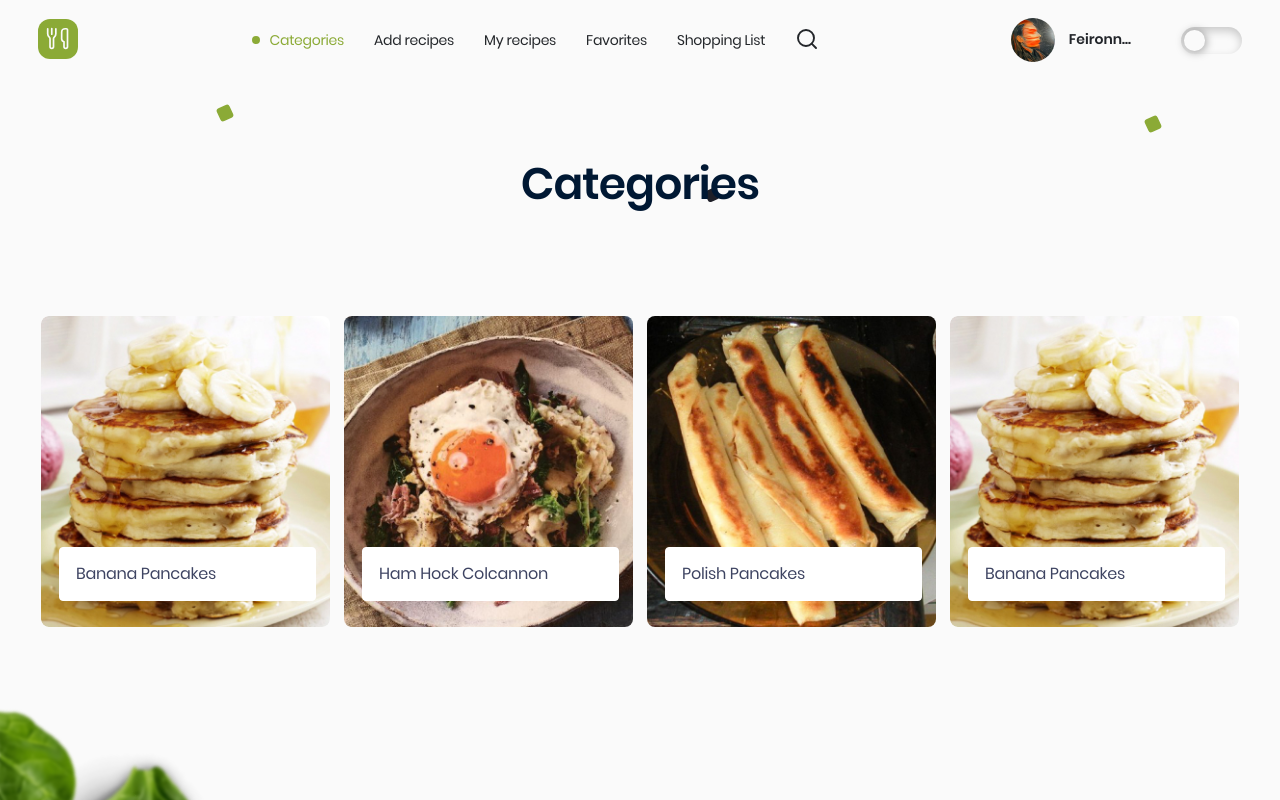
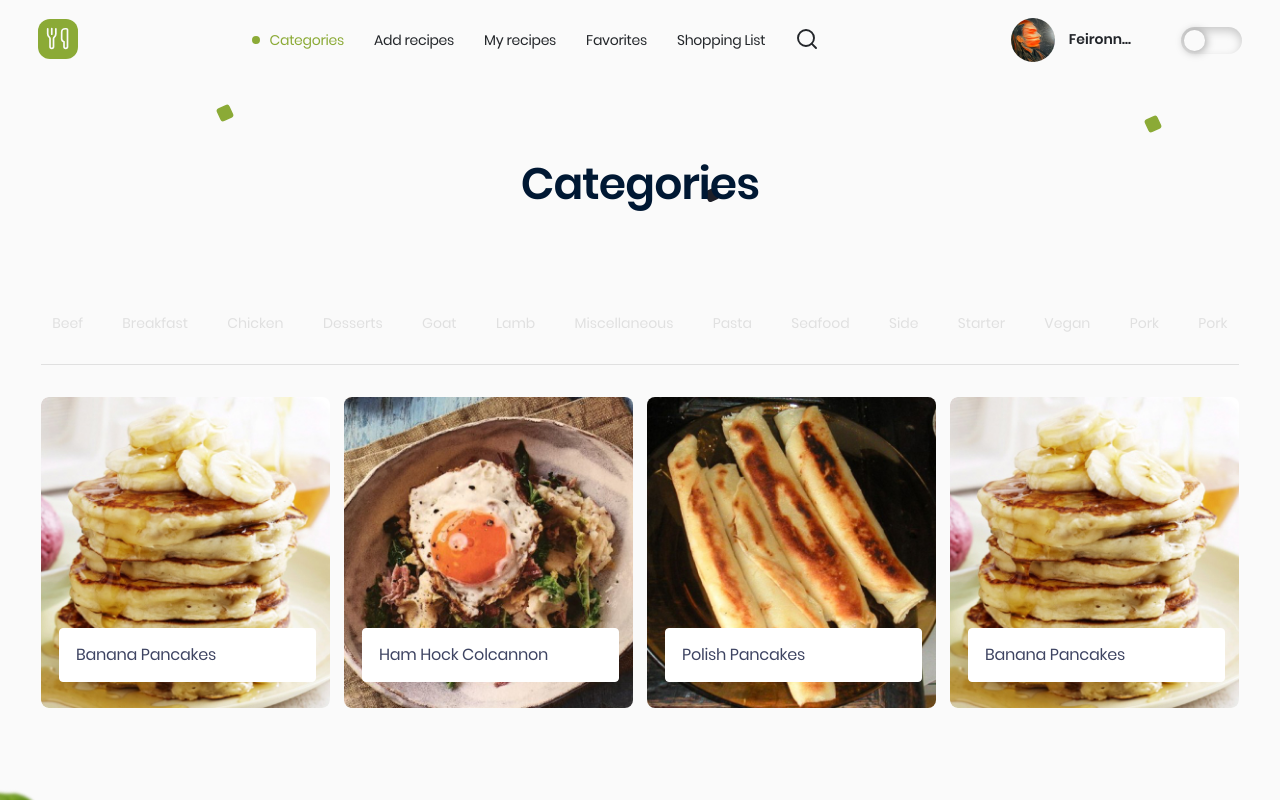
Before and after one commit to pawelrogowski/soYum, a React (Vite) app: page /categories in a window 1280 px wide. Built offline with nearby package versions, Linux system fonts and the light colour scheme.

Commit message:
🚀feat: added category filter

```diff
--- /dev/null
+++ b/src/components/CategoryFilter/CategoryFilter.jsx
@@ -0,0 +1,53 @@
+import { StyledNav } from "./CategoryFilter.styled";
+import { NavLink } from "react-router-dom";
+
+export const CategoryFilter = () => {
+  return (
+    <StyledNav>
+      <ul>
+        <li>
+          <NavLink to="#">Beef</NavLink>
+        </li>
+        <li>
+          <NavLink to="#">Breakfast</NavLink>
+        </li>
+        <li>
+          <NavLink to="#">Chicken</NavLink>
+        </li>
+        <li>
+          <NavLink to="#">Desserts</NavLink>
+        </li>
+        <li>
+          <NavLink to="#">Goat</NavLink>
+        </li>
+        <li>
+          <NavLink to="#">Lamb</NavLink>
+        </li>
+        <li>
+          <NavLink to="#">Miscellaneous</NavLink>
+        </li>
+        <li>
+          <NavLink to="#">Pasta</NavLink>
+        </li>
+        <li>
+          <NavLink to="#">Seafood</NavLink>
+        </li>
+        <li>
+          <NavLink to="#">Side</NavLink>
+        </li>
+        <li>
+          <NavLink to="#">Starter</NavLink>
+        </li>
+        <li>
+          <NavLink to="#">Vegan</NavLink>
+        </li>
+        <li>
+          <NavLink to="#">Pork</NavLink>
+        </li>
+        <li>
+          <NavLink to="#">Pork</NavLink>
+        </li>
+      </ul>
+    </StyledNav>
+  );
+};
--- /dev/null
+++ b/src/components/CategoryFilter/CategoryFilter.styled.js
@@ -0,0 +1,39 @@
+import styled from "styled-components";
+
+export const StyledNav = styled.nav`
+  position: relative;
+  width: 100%;
+  display: flex;
+  align-items: center;
+  flex-wrap: wrap;
+  &:after {
+    content: "";
+    position: absolute;
+    bottom: -3.4rem;
+    left: 0;
+    width: 100%;
+    height: 0;
+    border-bottom: 1px solid #e0e0e0;
+  }
+  > ul {
+    flex-wrap: wrap;
+    height: 100%;
+    width: 100%;
+    display: flex;
+    align-items: center;
+    justify-content: space-evenly;
+    gap: 2.8rem;
+    > li {
+      > a {
+        color: #e0e0e0;
+        font-size: 1.4rem;
+        line-height: 1;
+        transition: color 200ms;
+        &:hover,
+        &:focus {
+          color: #8baa36;
+        }
+      }
+    }
+  }
+`;
--- a/src/pages/CategoriesPage/CategoriesPage.jsx
+++ b/src/pages/CategoriesPage/CategoriesPage.jsx
@@ -5,6 +5,7 @@ import placeholder from "../../assets/icons/food-placeholder.svg";
 import img1 from "../../assets/images/food/thick-pancakes.jpg";
 import img2 from "../../assets/images/food/M6A1135.jpg";
 import img3 from "../../assets/images/food/Spinach_quinoa_patties_01.jpg";
+import { CategoryFilter } from "../../components/CategoryFilter/CategoryFilter";
 
 const images = [
   { placeholder: placeholder, img: img1, caption: "Banana Pancakes" },
@@ -16,7 +17,8 @@ const images = [
 const CategoriesPage = () => {
   return (
     <MainContainer>
-      <Heading>Categories</Heading>
+      <Heading as="h1">Categories</Heading>
+      <CategoryFilter />
       <Gallery
         data={images}
         showHeading={false}
--- a/src/pages/CategoriesPage/CategoriesPage.styled.js
+++ b/src/pages/CategoriesPage/CategoriesPage.styled.js
@@ -40,10 +40,13 @@ export const MainContainer = styled.main`
     }
   }
 
-  h1 {
+  > h1 {
     margin-bottom: 6rem;
     @media (min-width: ${({ theme }) => theme.breakpoints.desktop}) {
       margin-bottom: 11rem;
     }
   }
+  > nav {
+    margin-bottom: 6.6rem;
+  }
 `;
```
